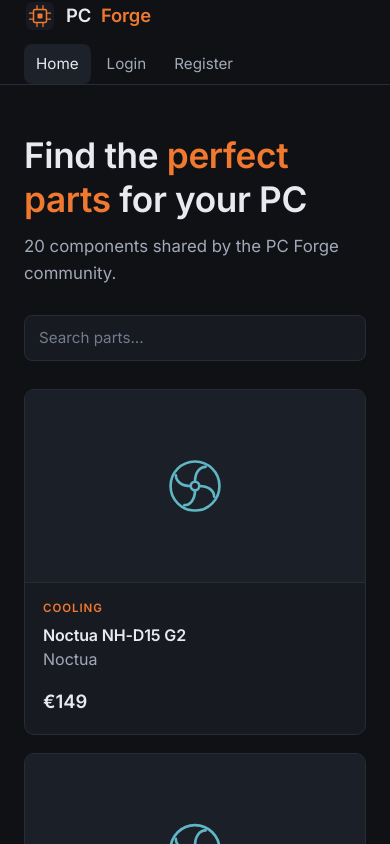
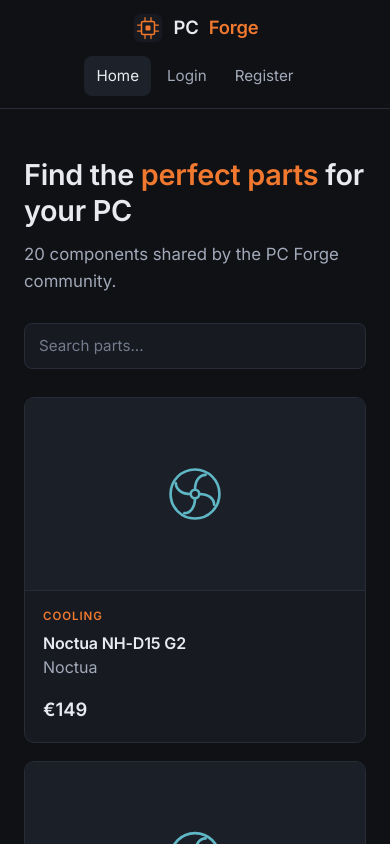
Before and after one commit to Shadow1886/ProjectPCMarket, a React (Vite) app: page / in a window 390 px wide. Shown: the top 844 px of the page. Built offline with nearby package versions, Linux system fonts and the light colour scheme; data requests are answered from the project's data file.

Commit message:
Improved phone layout and README

```diff
--- a/src/index.css
+++ b/src/index.css
@@ -409,3 +409,24 @@
   gap: 10px;
   margin-top: 28px;
 }
+
+/* ---------- Phones ---------- */
+
+@media (max-width: 600px) {
+  .navbar-inner {
+    justify-content: center;
+    padding: 12px 24px;
+  }
+
+  .nav-links {
+    justify-content: center;
+  }
+
+  .hero h1 {
+    font-size: 1.8rem;
+  }
+
+  .form {
+    padding: 22px;
+  }
+}
```
Also changed, not shown: 2 other files (tests, documents, lock files or other folders).
